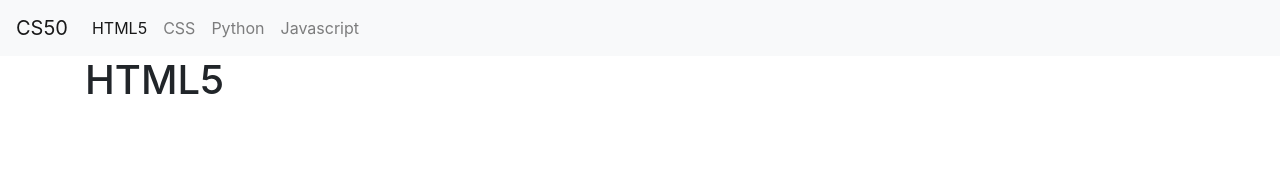
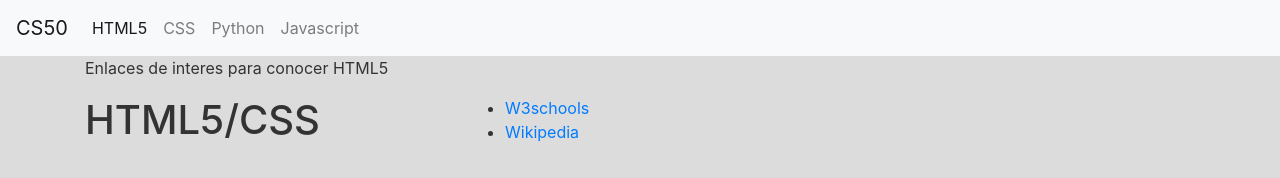
Before and after one commit to jadiez/project0, a plain HTML site: page page1.html in a window 1280 px wide. Drawn offline with nearby package versions, Linux system fonts and the light colour scheme.

Commit message:
Verswion3

```diff
--- a/page1.html
+++ b/page1.html
@@ -6,6 +6,7 @@
     <meta name="viewport" content="width=device-width, initial-scale=1.0">
     <meta http-equiv="X-UA-Compatible" content="ie=edge">
     <link rel="stylesheet" href="https://stackpath.bootstrapcdn.com/bootstrap/4.4.1/css/bootstrap.min.css" integrity="sha384-Vkoo8x4CGsO3+Hhxv8T/Q5PaXtkKtu6ug5TOeNV6gBiFeWPGFN9MuhOf23Q9Ifjh" crossorigin="anonymous">
+    <link rel="stylesheet" href="stylesheet.css">
     <title>HTML5</title>
 </head>
 
@@ -25,7 +26,18 @@
         </div>
     </nav>
     <div class="container">
-        <h1>HTML5</h1>
+        <p>Enlaces de interes para conocer HTML5</p>
+        <div class="row">
+            <div class="col-sm-4">
+                <h1>HTML5/CSS</h1>
+            </div>
+            <div class="col-sm-8">
+                <ul>
+                    <li><a href="https://www.w3schools.com/html/html5_intro.asp">W3schools</a></li>
+                    <li><a href="https://es.wikipedia.org/wiki/HTML5">Wikipedia</a></li>
+                </ul>
+            </div>
+        </div>
     </div>
 
 </body>
--- /dev/null
+++ b/stylesheet.scss
@@ -0,0 +1,6 @@
+$primary-color: #333;
+$bg-color: Gainsboro;
+body {
+    color: $primary-color;
+    background-color: $bg-color;
+}
```
Also changed, not shown: stylesheet.css (added), 1 other file.
